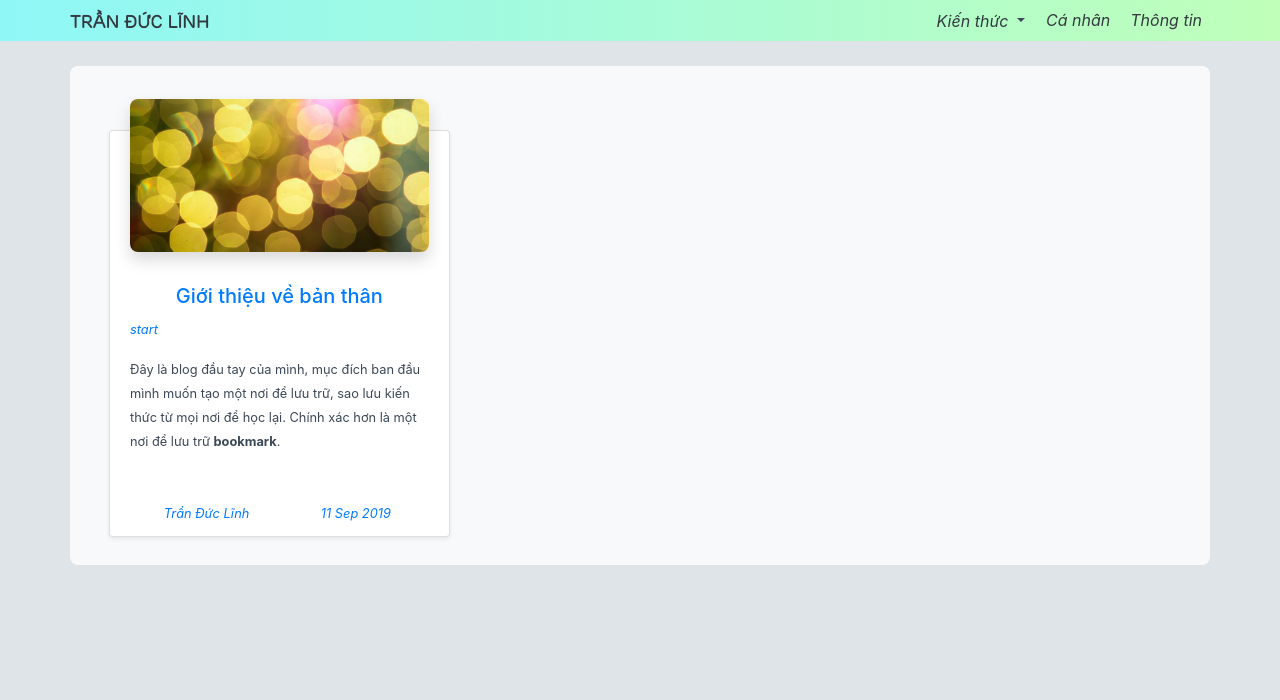
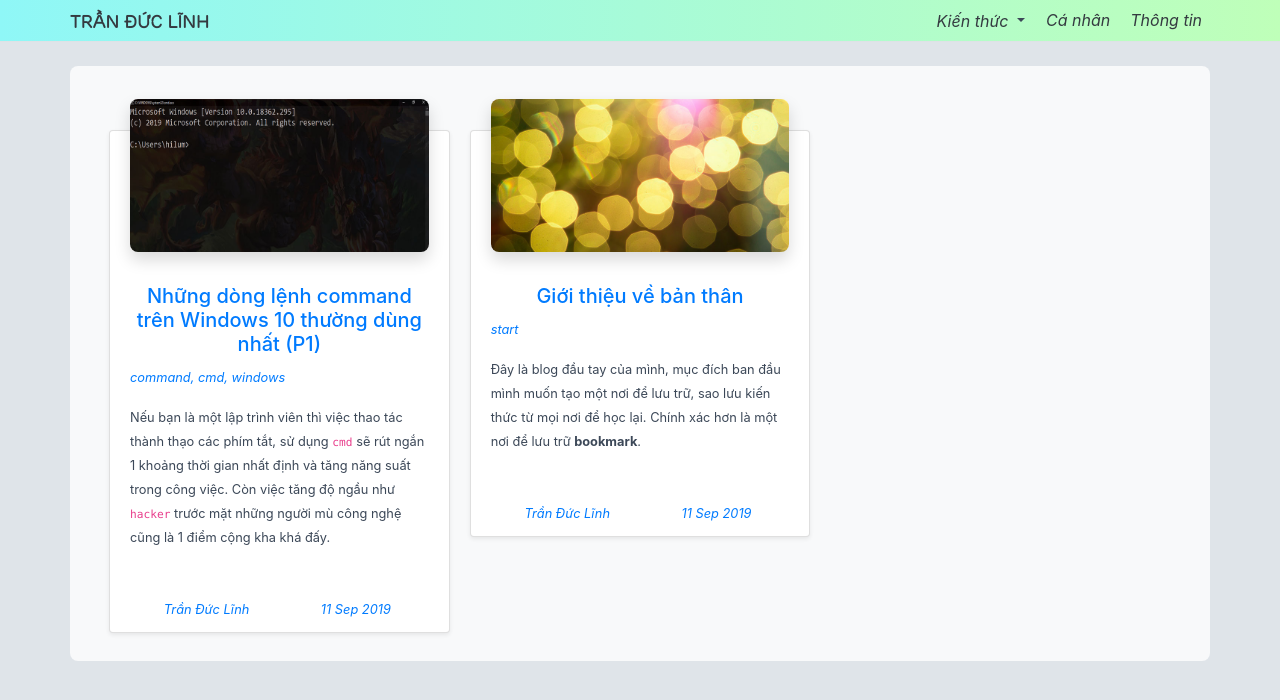
Before and after one commit to tranduclinh197/tranduclinh197.github.io, a Jekyll site: the page built from index.md, in a window 1280 px wide. Shown: the top 700 px of the page. Built offline with Jekyll 4.4.1, drawn with Linux system fonts in a browser that asks for light colours.

Commit message:
pushBlog

```diff
--- a/_layouts/home.html
+++ b/_layouts/home.html
@@ -5,7 +5,7 @@ title: Trang chủ
 <div class="container bg-light container-border-radius py-3 px-4 my-lg-4 my-3">
     <div class="posts">
         <div class="card-columns col-md-12 ">
-            {% for post in site.posts %}
+            {% for post in site.posts reversed %}
                 <div class="card shadow-sm mt-5">
                     <div class="card-header bg-transparent border-0" style="margin-bottom: -44px">
                         <a href="{{ post.url }}">
--- a/_layouts/post.html
+++ b/_layouts/post.html
@@ -30,8 +30,9 @@ layout: default
             {% endif %}
         </div>
         <hr/>
-        <!-- Published on {{ page.date | date_to_string }} -->
-        {{ content }}
+        <div>
+            {{ content }}
+        </div>
     </article>
 
 </div>
--- /dev/null
+++ b/_posts/change_file/2019-09-11-tu-hoc-lap-trinh.md
@@ -0,0 +1,57 @@
+---
+layout: post
+title:  "Những dòng lệnh command trên Windows 10 thường dùng nhất (P1)"
+date:   2019-09-11 11:20:40 +0700
+categories: command-p1
+author: Trần Đức Lĩnh
+tag: command, cmd, windows
+img-title: /assets/img/blog2.jpg
+permalink: /command-p1
+---
+Nếu bạn là một lập trình viên thì việc thao tác thành thạo các phím tắt, sử dụng `cmd` sẽ rút ngắn 1 khoảng thời gian nhất định và tăng năng suất trong công việc. Còn việc tăng độ ngầu như `hacker` trước mặt những người mù công nghệ cũng là 1 điểm cộng kha khá đấy.
+
+![image-title-here](/assets/img/img-post/command-p1/Command-Prompt-800x343.jpg){:width="100%"}
+
+
+### <kbd>Windows</kbd>
+
+##### Thao tác dọn sạch, thoát cmd
+* `cls` : `Xóa lệnh`
+* `exit` : `Thoát khỏi cmd`
+
+##### Thao tác trên thư mục
+* `rd/s /q <folder>` : `Xóa rỗng 100%, không cần hỏi`
+* `cd..` : `Trở về`
+* `cd <folder>` : `Chọn`
+* `dir` : `Xem tên thư mục bên trong`
+* `mkdir` : `Tạo folder`
+* `md` : `Tương tự như mkdir`
+* `copy <file-copy> <file-paste> /y` : `Copy từ file này sang file khác không cần phải hỏi`
+* `copy nul <file>` : `Tạo file`
+* `tree/f` : `Xem cây thư mục`
+* `ren <name> <name new>` : `Đổi tên`
+
+##### Thao tác xử lý thuột tính cho file hoặc thư mục
+* `attrib (+/-)a (+/-)s (+/-)h (+/-)r <file/>folder> /s /d`
+  * `(+/-)` : `Thêm/loại bỏ thuộc tính`
+  * `a` : `(archive) -> lưu trữ`
+  * `s` : `(system) -> hệ thống`
+  * `h` : `(hidden) -> ẩn`
+  * `r` : `(read-only) -> chỉ đọc`
+  * `/s` : `Thực hiện tất cả bên trong nó`
+  * `/h` : `Đặt thuộc tính tất cả bên trong nó`
+
+
+
+##### Thao tác kiểm tra thông tin host, địa chỉ IP, DNS,...
+* `tasklist` : `Xem tiến trình chương trình`
+* `driverquery` : `Xem các driver đã cài trong máy`
+* `systeminfo` : `Xem thông tin hệ thống`
+* `ipconfig/all` : `Xem thông tin mạng`
+
+##### Thao tác tắt máy
+* `Shutdown -s -t [1200]` : `Shutdown -shutdown -time [1200/60]s`
+* `Shutdown -r -t [1200]` : `Shutdown -restart -time [1200/60]s`
+
+##### Thao tác tắt phần mềm
+* `taskkill/f /im <name-application>.exe` : `Tắt trong tường hợp khi không thể thoát trực tiếp`
```
Also changed, not shown: _posts/change_file/2019-09-11-welcome.md (renamed from _posts/change_file/2019-09-11-welcome-to-jekyll.md, +2 -1 lines), assets/img/blog2.jpg (added), assets/img/img-post/command-p1/Command-Prompt-800x343.jpg (added).
